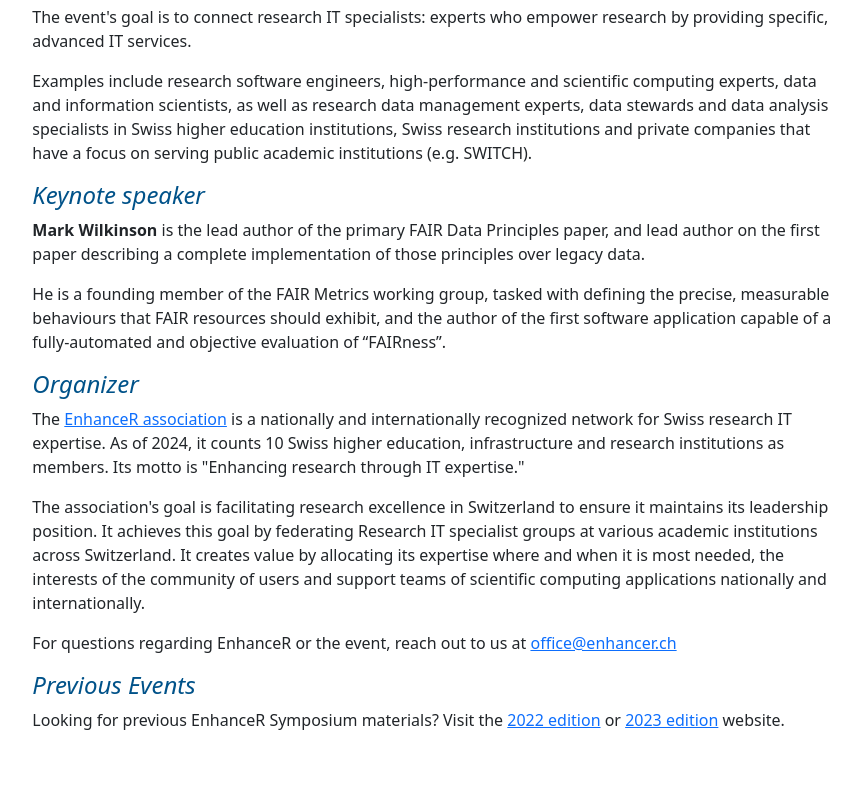
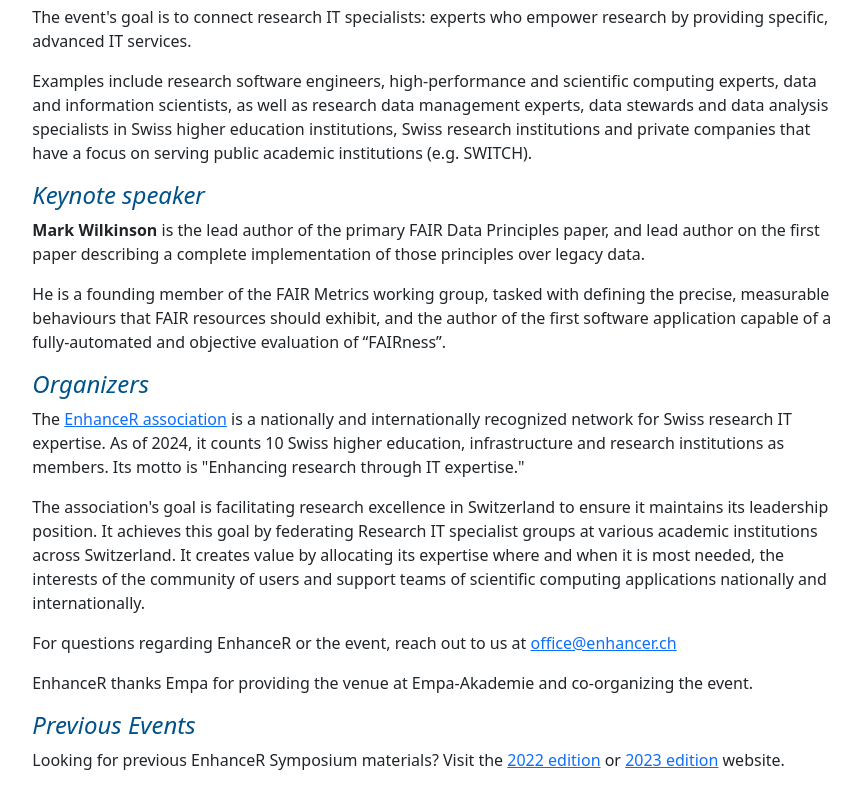
Before and after one commit to enhancer-ch/enhancer-symposium, an Eleventy site: page index.njk in a window 1280 px wide. Shown: the part 1170-1958 px from the top of the page, without its empty margins (205-1066 px from the left). Before the commit the page ends 1918 px from the top, so only its background shows below. Built offline with nearby package versions, Linux system fonts and the light colour scheme; Eleventy itself is replaced by a stand-in of ours; files that its build step writes are made by us from their sources.

Commit message:
Thank Empa for venue

```diff
--- a/index.njk
+++ b/index.njk
@@ -83,7 +83,7 @@
 <p>He is a founding member of the FAIR Metrics working group, tasked with defining the precise, measurable behaviours that FAIR resources should exhibit,
   and the author of the first software application capable of a fully-automated and objective evaluation of “FAIRness”.</p>
 
-<h3 class="enhancer-section">Organizer</h3>
+<h3 class="enhancer-section">Organizers</h3>
 
 <p>
   The <a href="https://www.enhancer.ch/">EnhanceR association</a> is a nationally and internationally recognized network for Swiss research IT expertise. As of 2024, it counts 10 Swiss higher education, infrastructure and research institutions as members.
@@ -95,6 +95,9 @@
 </p>
 <p>
   For questions regarding EnhanceR or the event, reach out to us at <a href="mailto:office@enhancer.ch">office@enhancer.ch</a>
+</p>
+<p>
+  EnhanceR thanks Empa for providing the venue at Empa-Akademie and co-organizing the event.
 </p>
 
 <h3 class="enhancer-section">Previous Events</h3>
```
Also changed, not shown: 2 other files.
